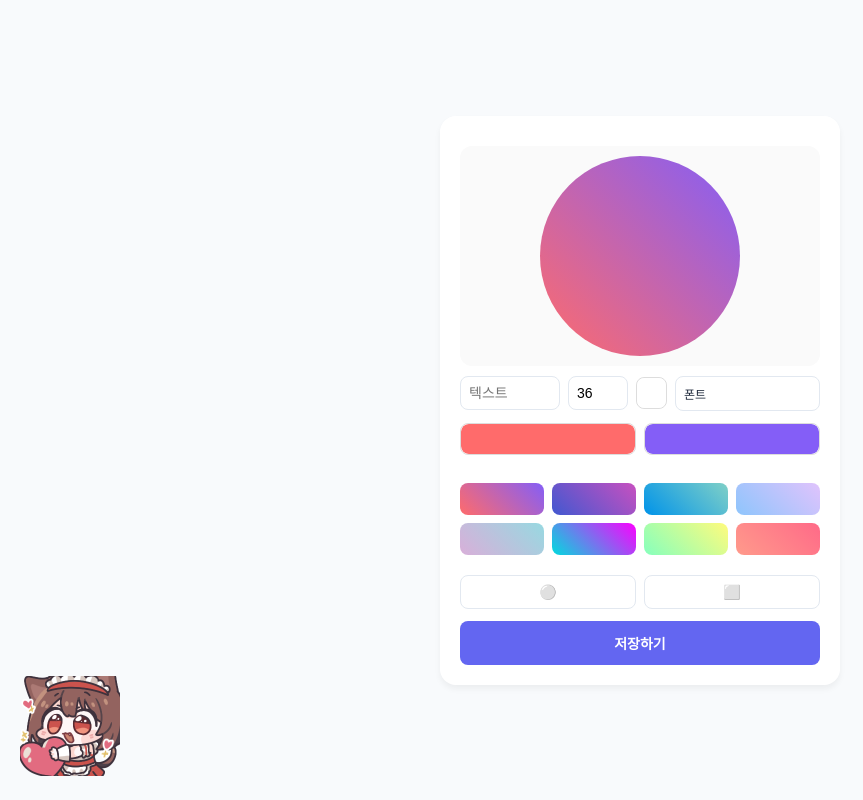
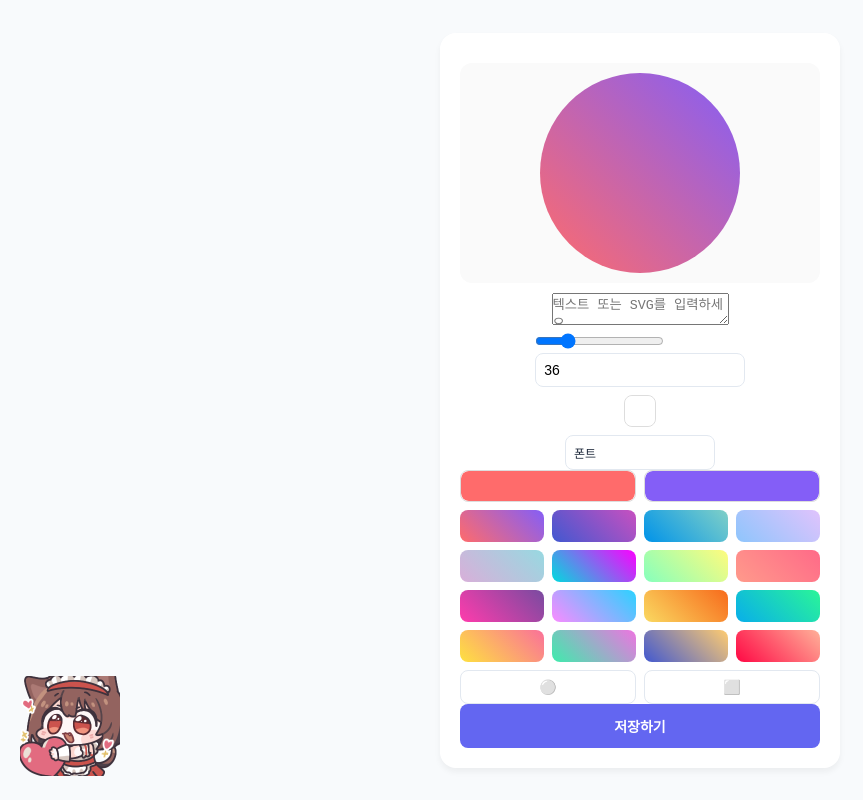
Before and after one commit to yuzu-css/Img-Maker, a plain HTML site: page index.html in a window 1280 px wide. Shown: the whole page, without its empty margins (0-863 px from the left). Drawn offline with nearby package versions, Linux system fonts and the light colour scheme; a web font is replaced by a local one.

Commit message:
Update index.html

```diff
--- a/index.html
+++ b/index.html
@@ -12,11 +12,12 @@
         <div class="preview-container">
             <div id="preview"></div>
         </div>
-
-        <div class="controls">
-            <div class="compact-controls">
-                <input type="text" id="text-input" placeholder="텍스트" style="width: 100px;">
-                <input type="number" id="font-size-input" min="12" max="120" value="36" style="width: 60px;">
+        <div class="controls compact-controls">
+            <textarea id="input-field" placeholder="텍스트 또는 SVG를 입력하세요" class="input-field"></textarea>
+            <div class="font-size-control">
+                <input type="range" id="font-size-slider" min="12" max="120" value="36">
+                <input type="number" id="font-size-input" min="12" max="120" value="36">
+            </div>
             <input type="color" id="text-color-picker" class="color-picker" value="#FFFFFF">
             <div class="font-select">
                 <div class="selected">폰트</div>
@@ -27,9 +28,12 @@
                     <div class="option" data-font="DOSGothic">도스고딕</div>
                     <div class="option" data-font="notosanskr">본고딕(Noto Sans)</div>
                     <div class="option" data-font="NotoSerifKR">본명조(Source Han Serif)</div>
+                    <div class="option" data-font="SBAggroB">어그로체</div>
+                    <div class="option" data-font="kdg_Medium">솔뫼 김대건체</div>
                 </div>
             </div>
         </div>
+
 
             <div class="gradient-controls">
                 <input type="color" id="gradient-color-1" class="color-picker" value="#FF6B6B">
@@ -45,6 +49,14 @@
                 <button class="gradient-preset" style="background: linear-gradient(45deg, #00DBDE, #FC00FF)"></button>
                 <button class="gradient-preset" style="background: linear-gradient(45deg, #85FFBD, #FFFB7D)"></button>
                 <button class="gradient-preset" style="background: linear-gradient(45deg, #FF9A8B, #FF6A88)"></button>
+                <button class="gradient-preset" style="background: linear-gradient(45deg, #FF3CAC, #784BA0)"></button>
+                <button class="gradient-preset" style="background: linear-gradient(45deg, #FA8BFF, #2BD2FF)"></button>
+                <button class="gradient-preset" style="background: linear-gradient(45deg, #FAD961, #F76B1C)"></button>
+                <button class="gradient-preset" style="background: linear-gradient(45deg, #08AEEA, #2AF598)"></button>
+                <button class="gradient-preset" style="background: linear-gradient(45deg, #FEE140, #FA709A)"></button>
+                <button class="gradient-preset" style="background: linear-gradient(45deg, #3EECAC, #EE74E1)"></button>
+                <button class="gradient-preset" style="background: linear-gradient(45deg, #4158D0, #FFCC70)"></button>
+                <button class="gradient-preset" style="background: linear-gradient(45deg, #FF0844, #FFB199)"></button>
             </div>
 
             <div class="shape-options">
```
Lines whose indentation alone changed are shown as unchanged.
